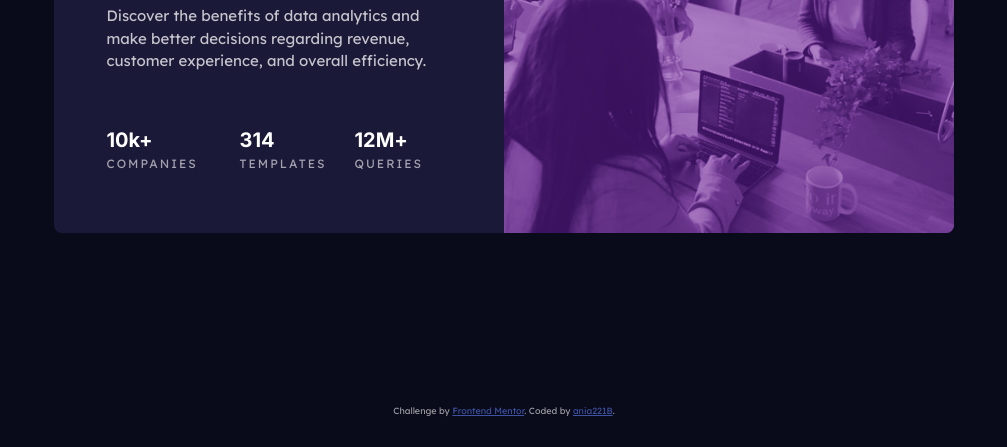
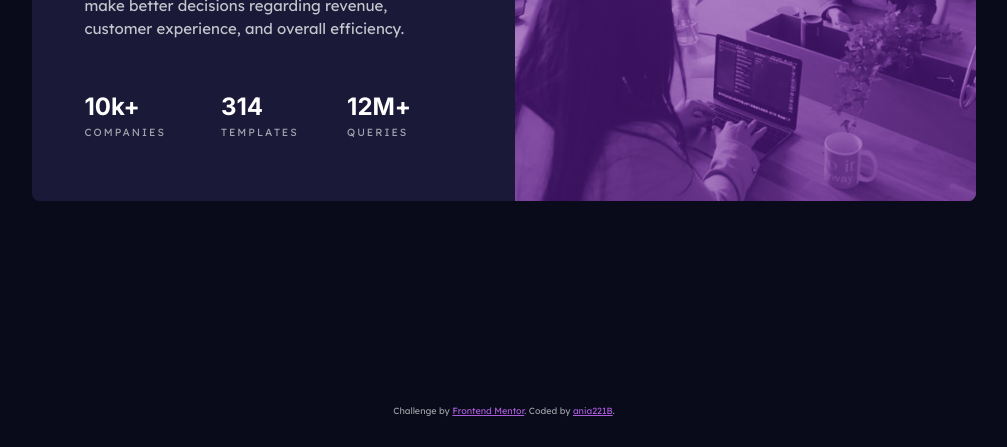
Before and after one commit to ania221B/stats-preview-card, a plain HTML site: page index.html in a window 1280 px wide. Shown: the part 353-800 px from the top of the page, without its empty margins (136-1143 px from the left). Drawn offline with Linux system fonts and the light colour scheme.

Commit message:
CUBE CSS + README uptade

```diff
--- a/css/styles.css
+++ b/css/styles.css
@@ -12,9 +12,9 @@
 
     --clr-secondary-400: hsl(277, 64%, 61%);
 
-    --fs-300: 0.75rem;
+    --fs-300: 0.65rem;
     --fs-400: 0.9375rem;
-    --fs-500: 1.25rem;
+    --fs-500: 1.5rem;
     --fs-900: 1.75rem;
 
     --fw-400: 400;
@@ -23,20 +23,77 @@
     --br: 0.5em;
 }
 
-/* ===== UTILITY CLASSES ===== */
+@media(min-width: 45em) {
+    :root {
+    --fs-900: 2rem;
+    }
+}
+
+
+/* ===== GLOBAL STYLES ===== */
+
+body {
+    font-family: var(--ff-primary);
+    font-size: var(--fs-400);
+    font-weight: var(--fw-400);
+    background-color: var(--clr-primary-900);
+    color: var(--clr-neutral-150);
+
+    display: flex;
+    flex-direction: column;
+
+}
+
+main {
+    margin-block: auto ;
+}
+
+
+/* ===== typography ===== */
+
+.card h1,
+.card__stats li span {
+    font-family: var(--ff-secondary);
+    font-weight: var(--fw-700);
+}
+
+.card h1 {
+    font-size: var(--fs-900);
+}
+
+.card__stats li {
+    font-size: var(--fs-300);
+    letter-spacing: 0.125rem;
+}
+
+.card__stats li,
+.card__stats li:last-child span {
+    text-transform: uppercase;
+}
+
+.card__stats li span {
+    display: block;
+    font-size: var(--fs-500);
+    text-transform: lowercase;
+    letter-spacing: initial;
+}
+
+
+/* ===== COMPOSITION ====== */
 
 .grid {
     display: grid;
     grid-auto-flow: row;
 }
 
-@media(min-width: 40em) {
+@media(min-width: 45em) {
     .grid {
         grid-auto-flow: column;
         grid-template-columns: repeat(2, 1fr);
+        gap: 1.5em;
     }
 
-    .grid-3-col {
+    .grid[data-col-num="3"]{
         grid-template-columns: repeat(3, 1fr);
     }
 }
@@ -45,112 +102,109 @@
     margin-top: 1em;
 }
 
-@media(min-width: 40em) {
+@media(min-width: 45em) {
     .flow > * + * {
         margin-top: 1.5em;
     }
 }
 
-
-/* ===== GENERAL STYLES ===== */
-
-body {
-    font-family: var(--ff-primary);
-    font-size: var(--fs-400);
-    font-weight: var(--fw-400);
-
-    background-color: var(--clr-primary-900);
-
-    position: relative;
+.flow[data-flow-type="split"] > * + * {
+    margin: 1.5em 0 0 0;
 }
 
-main {
-    display: grid;
-    place-items: center;
+@media(min-width: 45em) {
 
-    padding-block: 2em;
-    min-height: 100vh;
+    .flow[data-flow-type="split"] > * + * {
+        margin: 0 0 0 1em;
+    }
 }
 
-/* ===== TYPOGRAPHY ===== */
+.flex-column {
+    display: flex;
+    flex-direction: column;
+    justify-content: space-between;
+    gap: 1.5em;
+}
+/* ===== UTILITY ===== */
 
-.card h1,
-.stats li span {
-    font-family: var(--ff-secondary);
-    font-weight: var(--fw-700);
+.container {
+    width: 95%;
+    max-width: 60rem;
+    margin-inline: auto;
 }
 
-.card header {
-    color: var(--clr-neutral-150);
+.container[data-type="small"] {
+    width: 85%;
+    max-width: 59rem;
 }
 
-.card h1 {
-    font-size: var(--fs-900);
+.text-pure-neutral {
     color: var(--clr-neutral-100);
 }
-.card h1 span {
+
+.text-faded-neutral {
+    color: var(--clr-neutral-200);
+}
+
+.text-accent {
     color: var(--clr-secondary-400);
 }
 
-.stats li {
-    font-size: var(--fs-300);
-    color: var(--clr-neutral-200);
+.bg-primary-400 {
+    background-color: var(--clr-primary-400);
 }
 
-.stats li,
-.stats li:last-child span {
-    text-transform: uppercase;
+.padding-block-32 {
+    padding-block: 2em;
 }
 
-.stats li span {
-    display: block;
-    font-size: var(--fs-500);
-    text-transform: lowercase;
-    color: var(--clr-neutral-100);
+/* ===== BLOCK ===== */
+
+.card {
+    text-align: center;
+    border-radius: var(--br);
+    overflow: hidden;
 }
 
-/* ===== CARD ===== */
-
-.card {
-    width: 75%;
-    max-width: 56.25rem;
-    margin-inline: auto;
-
-    text-align: center;
-
-    background-color: var(--clr-primary-400);
-    border-radius: var(--br);
-}
-
-@media(min-width: 40em) {
+@media(min-width: 45em) {
     .card {
         text-align: left;
     }
 }
 
-
-.card-image {
+.card__image {
     background-image: linear-gradient(rgba(0, 0, 0, 0.3), rgba(0, 0, 0, 0.3)), linear-gradient(var(--clr-secondary-400), var(--clr-secondary-400));
-    border-radius: var(--br) var(--br) 0 0;
 }
 
-.card-body {
-    display: flex;
-    flex-direction: column;
-    justify-content: space-between;
+@media(min-width: 45em) {
+    .card__image {
+        grid-column: 2;
+    }
+}
 
+.card__image picture,
+.card__image img {
+    height: 100%;
+}
+
+.card__image img {
+    mix-blend-mode: soft-light;
+}
+
+@media(min-width: 45em) {
+    .card__image img {
+        object-position: right;
+    }
+
+}
+
+.card__body {
     padding-block: 2.5em;
     padding-inline: 2em;
 }
 
-@media(min-width: 40em) {
-    .card-image {
-        grid-column: 2;
-
-        border-radius: 0 var(--br) var(--br) 0;
-    }
-
-    .card-body {
+@media(min-width: 45em) {
+    .card__body {
         grid-column: 1;
 
         padding-block: 4em;
@@ -158,66 +212,16 @@ main {
     }
 }
 
-.card picture,
-.card img {
-    height: 100%;
-}
-
-.card img {
-    mix-blend-mode: soft-light;
-}
-
-@media(min-width: 40em) {
-    .card img {
-        object-position: right;
-    }
-
-}
-
-.stats {
-    margin-block: 2.5em 0;
+.card__stats {
+    margin-block-end: 0;
     margin-inline: 0;
 }
 
-.stats > * + * {
-    margin: 1.5em 0 0 0;
-}
-
-@media(min-width: 40em) {
-
-    .stats > * + * {
-        margin: 0 0 0 1.5em;
-    }
-}
-
-.stats li {
-    letter-spacing: 0.125rem;
-}
-
-.stats li span {
-    letter-spacing: initial;
-}
 
 /* ===== FOOTER ===== */
 
-footer {
-    position: fixed;
-    inset: auto 0 0 0;
-
-    padding-block: 2em;
-
-    background-color: var(--clr-primary-900);
-}
-
 .attribution {
-    width: 95%;
-    max-width: 56.25rem;
-    margin-inline: auto;
-
-   font-size: 9px;
+    font-size: 9px;
     text-align: center;
     color: var(--clr-neutral-200);
   }
-  .attribution a {
-    color: hsl(228, 45%, 44%);
-  }
--- a/index.html
+++ b/index.html
@@ -26,9 +26,9 @@
     <title>Frontend Mentor | Stats preview card component</title>
   </head>
   <body>
-    <main>
-      <div class="card grid">
-        <div class="card-image">
+    <main class="padding-block-32">
+      <div class="card grid container bg-primary-400" data-type="small">
+        <div class="card__image">
           <picture>
             <source
               media="(min-width: 40em)"
@@ -40,28 +40,44 @@
             />
           </picture>
         </div>
-        <div class="card-body flow">
+        <div class="card__body flex-column">
           <header class="flow">
-            <h1>Get <span>insights</span> that help your business grow.</h1>
+            <h1 class="text-pure-neutral">
+              Get <span class="text-accent">insights</span> that help your
+              business grow.
+            </h1>
             <p>
               Discover the benefits of data analytics and make better decisions
               regarding revenue, customer experience, and overall efficiency.
             </p>
           </header>
-          <ul class="stats grid grid-3-col" role="list">
-            <li><span> 10k+</span> companies</li>
-            <li><span>314</span> templates</li>
-            <li><span>12m+</span> queries</li>
+          <ul
+            class="card__stats grid flow text-faded-neutral"
+            data-col-num="3"
+            data-flow-type="split"
+            role="list"
+          >
+            <li><span class="text-pure-neutral"> 10k+</span> companies</li>
+            <li><span class="text-pure-neutral">314</span> templates</li>
+            <li><span class="text-pure-neutral">12m+</span> queries</li>
           </ul>
         </div>
       </div>
     </main>
-    <footer>
-      <div class="attribution">
+    <footer class="padding-block-32">
+      <div class="attribution container">
         Challenge by
-        <a href="https://www.frontendmentor.io?ref=challenge" target="_blank"
+        <a
+          class="text-accent"
+          href="https://www.frontendmentor.io?ref=challenge"
+          target="_blank"
           >Frontend Mentor</a
-        >. Coded by <a href="#">ania221B</a>.
+        >. Coded by
+        <a
+          class="text-accent"
+          href="https://www.frontendmentor.io/profile/ania221B"
+          >ania221B</a
+        >.
       </div>
     </footer>
   </body>
```
Also changed, not shown: screenshots/FrontendMentorStatsPreviewCardComponentDesktop.png (added), screenshots/FrontendMentorStatsPreviewCardComponentMobile.png (added), 1 other file.
